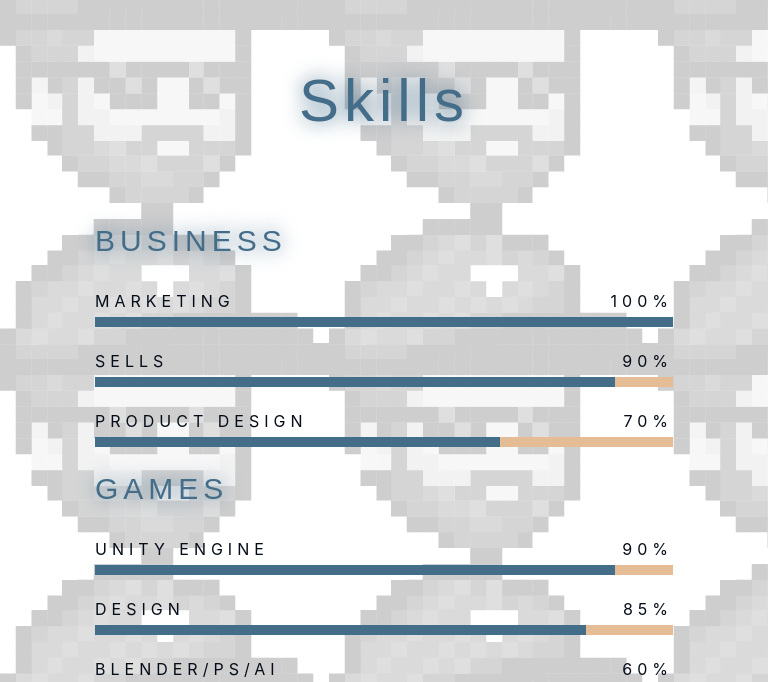
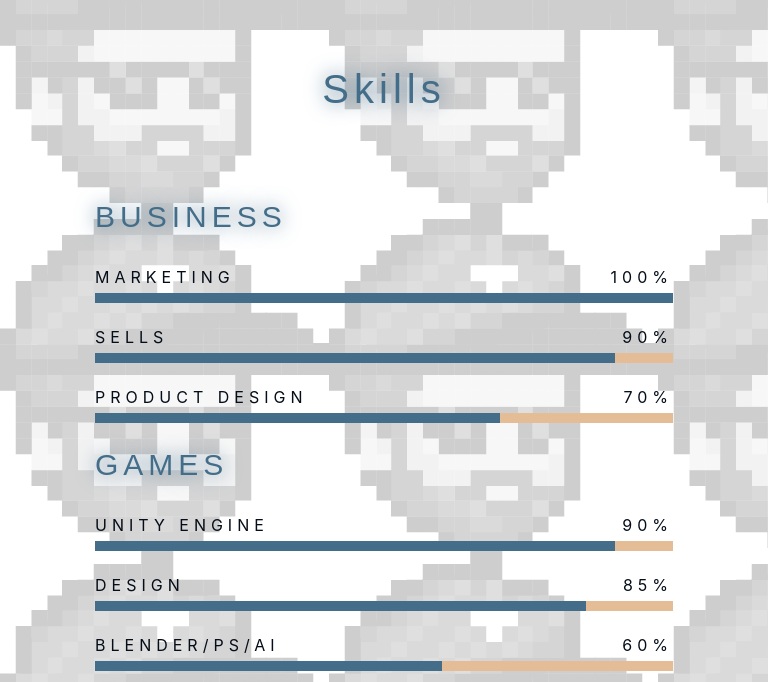
Before and after one commit to PabloArancibia17/pablo-arancibia-portfolio, a website: page skills.html in a window 768 px wide. Shown: the part 126-808 px from the top of the page. Drawn offline with nearby package versions, Linux system fonts and the light colour scheme; a web font is replaced by a local one.

Commit message:
Final Proyect Finished Fixed 0.5

```diff
--- a/scss/style.scss
+++ b/scss/style.scss
@@ -33,10 +33,10 @@ html {
   //font-weight: bolder;
   color: $tittleColor;
   text-shadow: 0 0 20px $tittleColor;
-  font-size: 8rem;
+  font-size: 4rem;
 
   @media(min-width: 600px) and (max-width: 992px) {
-    font-size: 6rem;
+    font-size: 4rem;
   }
 
   @media (max-width: 600px) {
```
Also changed, not shown: css/style.css.
